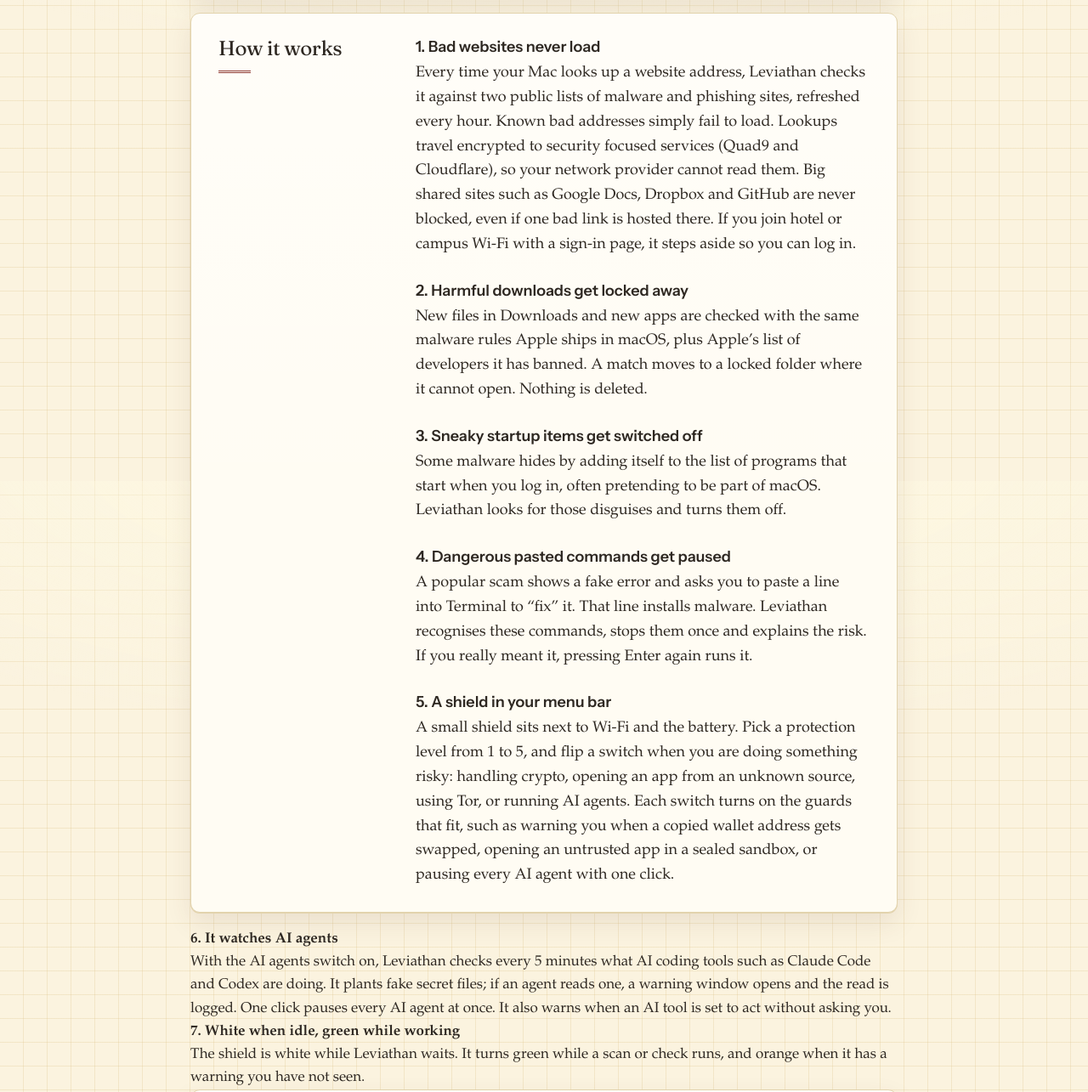
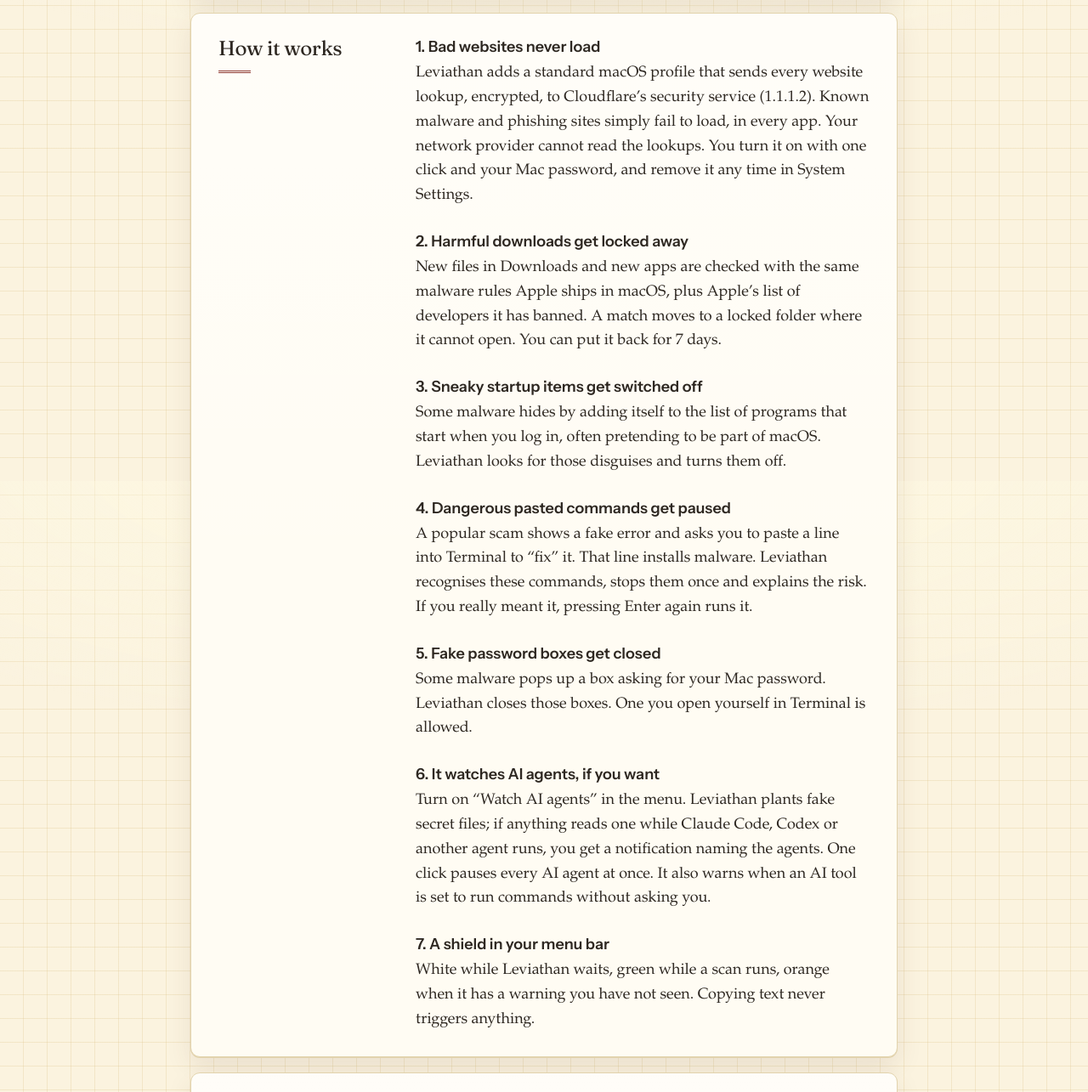
Before and after one commit to Questboy23/reedostrov.com, a plain HTML site: page leviathan/index.html in a window 1280 px wide. Shown: the part 1034-2319 px from the top of the page at 85% size. Drawn offline with nearby package versions, Linux system fonts and the light colour scheme.

Commit message:
Leviathan 2.1.0 and Activity Monitored 0.3.0 pages
Co-Authored-By: Claude Opus 5.5 <noreply@anthropic.com>

```diff
--- a/leviathan/index.html
+++ b/leviathan/index.html
@@ -11,13 +11,13 @@ straight away. Scam pages ask for this.
 <section class="blk glass"><h3 class="serif">What it does</h3><div class="prose"><p>Most Mac infections start in one of three ways: a fake website, a file you download, or a command a scam page talks you into pasting into Terminal. Antivirus apps usually scan files after they arrive. Leviathan also stands guard at the other two doors.</p><p>It runs quietly in the background. After a one minute setup there is nothing to click and nothing to keep up to date. When it does step in, it tells you in plain words what it found and why, and it keeps a record so you can reverse the action later.</p></div></section>
 
 <section class="blk glass"><h3 class="serif">How it works</h3><div class="prose feats">
-<h4>1. Bad websites never load</h4><p>Every time your Mac looks up a website address, Leviathan checks it against two public lists of malware and phishing sites, refreshed every hour. Known bad addresses simply fail to load. Lookups travel encrypted to security focused services (Quad9 and Cloudflare), so your network provider cannot read them. Big shared sites such as Google Docs, Dropbox and GitHub are never blocked, even if one bad link is hosted there. If you join hotel or campus Wi-Fi with a sign-in page, it steps aside so you can log in.</p>
-<h4>2. Harmful downloads get locked away</h4><p>New files in Downloads and new apps are checked with the same malware rules Apple ships in macOS, plus Apple&rsquo;s list of developers it has banned. A match moves to a locked folder where it cannot open. Nothing is deleted.</p>
+<h4>1. Bad websites never load</h4><p>Leviathan adds a standard macOS profile that sends every website lookup, encrypted, to Cloudflare&rsquo;s security service (1.1.1.2). Known malware and phishing sites simply fail to load, in every app. Your network provider cannot read the lookups. You turn it on with one click and your Mac password, and remove it any time in System Settings.</p>
+<h4>2. Harmful downloads get locked away</h4><p>New files in Downloads and new apps are checked with the same malware rules Apple ships in macOS, plus Apple&rsquo;s list of developers it has banned. A match moves to a locked folder where it cannot open. You can put it back for 7 days.</p>
 <h4>3. Sneaky startup items get switched off</h4><p>Some malware hides by adding itself to the list of programs that start when you log in, often pretending to be part of macOS. Leviathan looks for those disguises and turns them off.</p>
 <h4>4. Dangerous pasted commands get paused</h4><p>A popular scam shows a fake error and asks you to paste a line into Terminal to &ldquo;fix&rdquo; it. That line installs malware. Leviathan recognises these commands, stops them once and explains the risk. If you really meant it, pressing Enter again runs it.</p>
-<h4>5. A shield in your menu bar</h4><p>A small shield sits next to Wi-Fi and the battery. Pick a protection level from 1 to 5, and flip a switch when you are doing something risky: handling crypto, opening an app from an unknown source, using Tor, or running AI agents. Each switch turns on the guards that fit, such as warning you when a copied wallet address gets swapped, opening an untrusted app in a sealed sandbox, or pausing every AI agent with one click.</p></div></section>
-<h4>6. It watches AI agents</h4><p>With the AI agents switch on, Leviathan checks every 5 minutes what AI coding tools such as Claude Code and Codex are doing. It plants fake secret files; if an agent reads one, a warning window opens and the read is logged. One click pauses every AI agent at once. It also warns when an AI tool is set to act without asking you.</p>
-<h4>7. White when idle, green while working</h4><p>The shield is white while Leviathan waits. It turns green while a scan or check runs, and orange when it has a warning you have not seen.</p>
+<h4>5. Fake password boxes get closed</h4><p>Some malware pops up a box asking for your Mac password. Leviathan closes those boxes. One you open yourself in Terminal is allowed.</p>
+<h4>6. It watches AI agents, if you want</h4><p>Turn on &ldquo;Watch AI agents&rdquo; in the menu. Leviathan plants fake secret files; if anything reads one while Claude Code, Codex or another agent runs, you get a notification naming the agents. One click pauses every AI agent at once. It also warns when an AI tool is set to run commands without asking you.</p>
+<h4>7. A shield in your menu bar</h4><p>White while Leviathan waits, green while a scan runs, orange when it has a warning you have not seen. Copying text never triggers anything.</p></div></section>
 
 <section class="blk glass"><h3 class="serif">Why it&rsquo;s useful</h3><ul class="pros">
 <li><span class="k">01</span><div><b>Covers the tricks antivirus misses</b><span>Fake sites and pasted commands are how most Mac malware spreads today.</span></div></li>
@@ -29,6 +29,7 @@ straight away. Scam pages ask for this.
 <section class="blk glass"><h3 class="serif">How to install</h3><div><ol class="steps">
 <li><span class="k">1</span><div><b>Download</b><span>Click Download for Mac above, then double-click the zip in your Downloads folder to unzip it.</span></div></li>
 <li><span class="k">2</span><div><b>Open Terminal</b><span>Press Cmd and Space, type Terminal, press Return.</span></div></li>
-<li><span class="k">3</span><div><b>Run the installer</b><span>Type <code>bash </code> with a space, drag <code>install.sh</code> from the unzipped folder into the window, and press Return. Enter your Mac password when asked; the website filter needs it once.</span></div></li>
-</ol><p class="note">Or paste this single line into Terminal:</p><pre><code>cd ~ &amp;&amp; curl -fsSL https://github.com/Questboy23/leviathan/archive/refs/tags/v2.0.9.tar.gz | tar xz &amp;&amp; bash leviathan-2.0.9/install.sh</code></pre></div></section>
+<li><span class="k">3</span><div><b>Run the installer</b><span>Type <code>bash </code> with a space, drag <code>install.sh</code> from the unzipped folder into the window, and press Return. No password needed.</span></div></li>
+<li><span class="k">4</span><div><b>Turn on the website filter</b><span>System Settings opens at the end. Double-click Leviathan website filter, click Install, and enter your Mac password.</span></div></li>
+</ol><p class="note">Or paste this single line into Terminal:</p><pre><code>cd ~ &amp;&amp; curl -fsSL https://github.com/Questboy23/leviathan/archive/refs/tags/v2.1.0.tar.gz | tar xz &amp;&amp; bash leviathan-2.1.0/install.sh</code></pre></div></section>
 <footer><span>Reed Ostrov</span><nav class="footlinks"><a href="https://github.com/Questboy23">GitHub</a><a href="https://www.linkedin.com/in/reedostrov">LinkedIn</a><a href="https://www.instagram.com/reedostrov">Instagram</a><a href="mailto:personguy976@gmail.com">Email</a></nav></footer></div></body></html>
```
Also changed, not shown: activity-monitored/index.html (+2 -2 lines), 1 other file.
